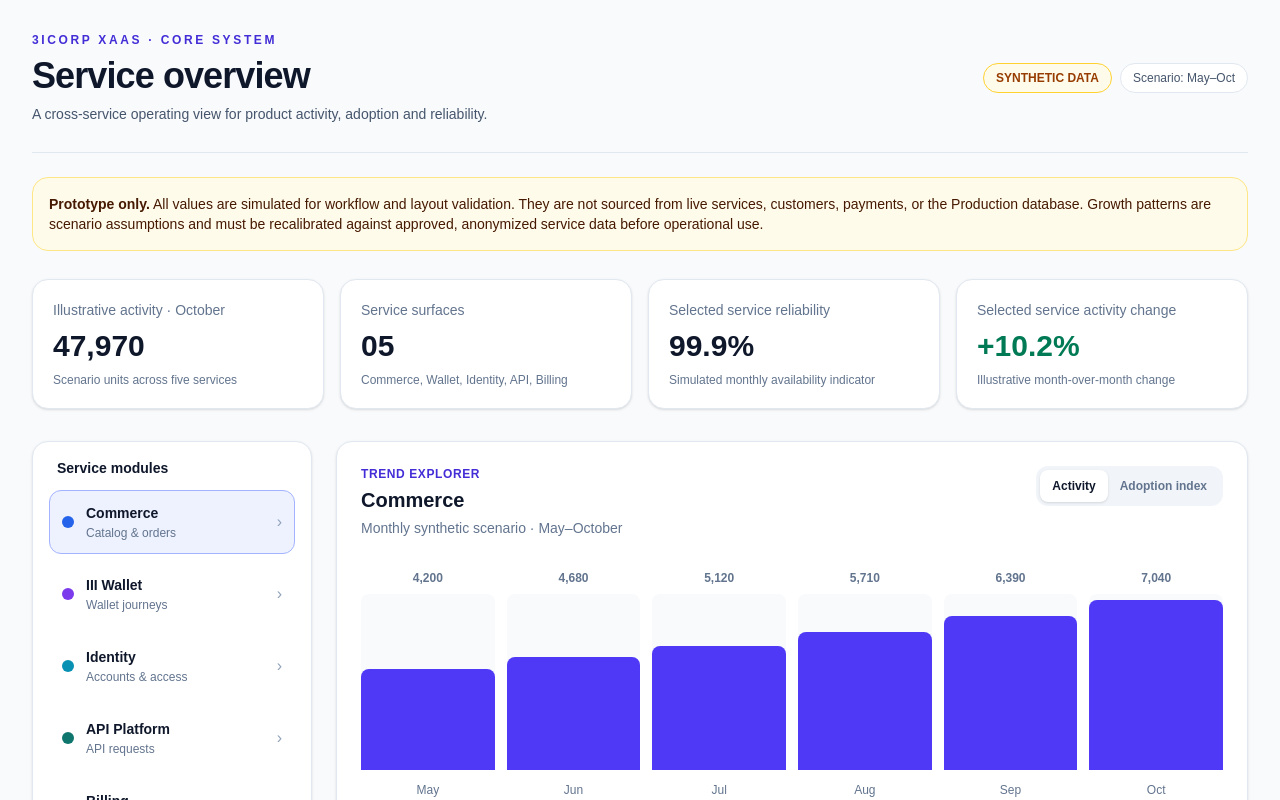
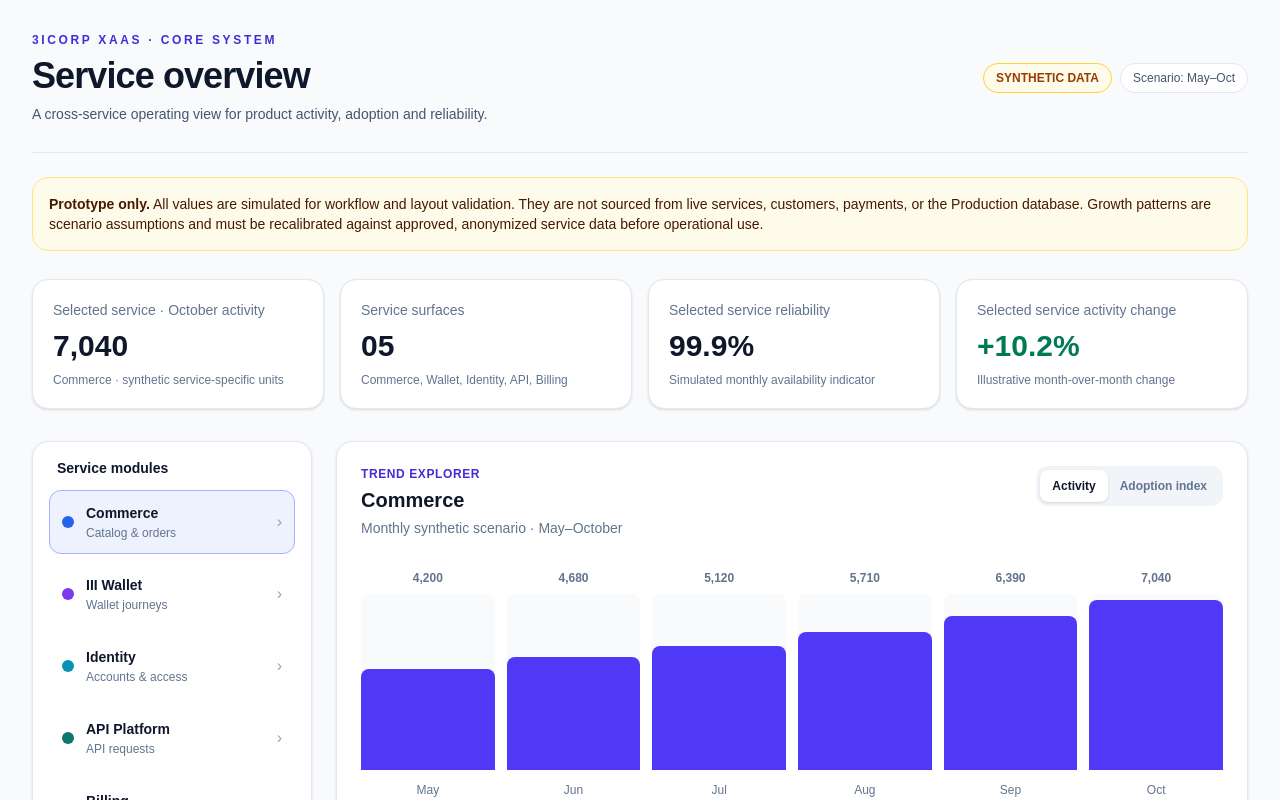
Before and after one commit to 3i-corp/3i-Xaas, a Next.js app in the folder apps/web/: page /prototype in a window 1280 px wide. Shown: the top 800 px of the page. Built offline with nearby package versions, Linux system fonts and the light colour scheme.

Commit message:
fix(prototype): avoid invalid cross-service activity total

```diff
--- a/apps/web/app/prototype/page.tsx
+++ b/apps/web/app/prototype/page.tsx
@@ -102,9 +102,9 @@ export default function CoreSystemPrototype() {
 
         <section className="mt-7 grid gap-4 sm:grid-cols-2 xl:grid-cols-4">
           <article className="rounded-2xl border border-slate-200 bg-white p-5 shadow-sm">
-            <p className="text-sm text-slate-500">Illustrative activity · October</p>
-            <p className="mt-2 text-3xl font-bold">{fmt(Object.values(trends).reduce((sum, data) => sum + data[data.length - 1].activity, 0))}</p>
-            <p className="mt-2 text-xs text-slate-500">Scenario units across five services</p>
+            <p className="text-sm text-slate-500">Selected service · October activity</p>
+            <p className="mt-2 text-3xl font-bold">{fmt(current.activity)}</p>
+            <p className="mt-2 text-xs text-slate-500">{serviceNames[selected]} · synthetic service-specific units</p>
           </article>
           <article className="rounded-2xl border border-slate-200 bg-white p-5 shadow-sm">
             <p className="text-sm text-slate-500">Service surfaces</p>
```
